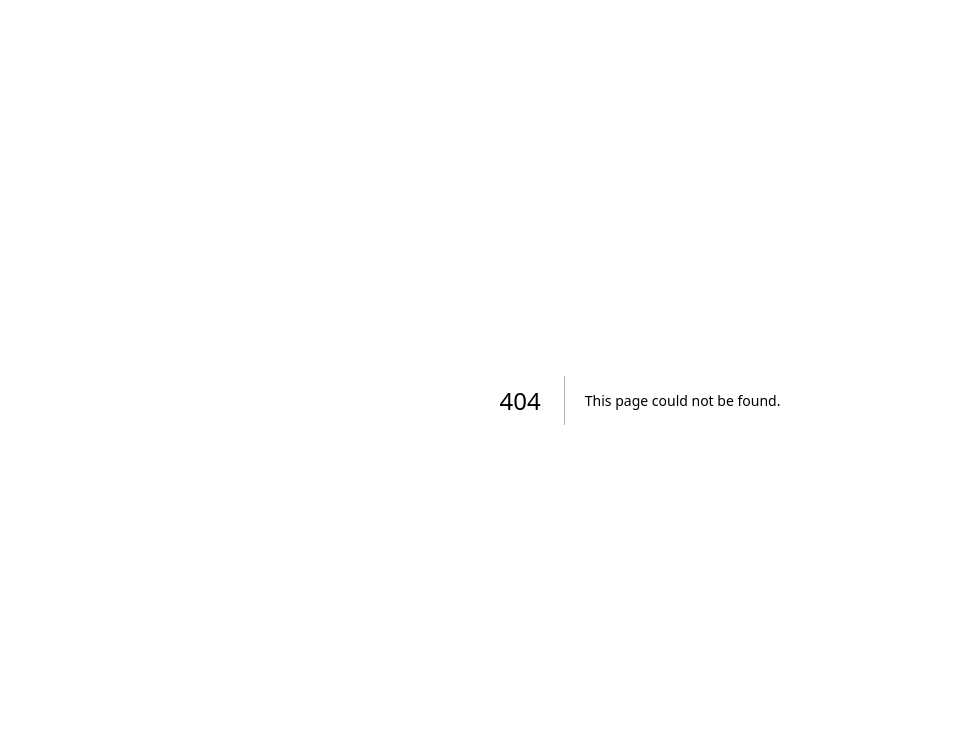
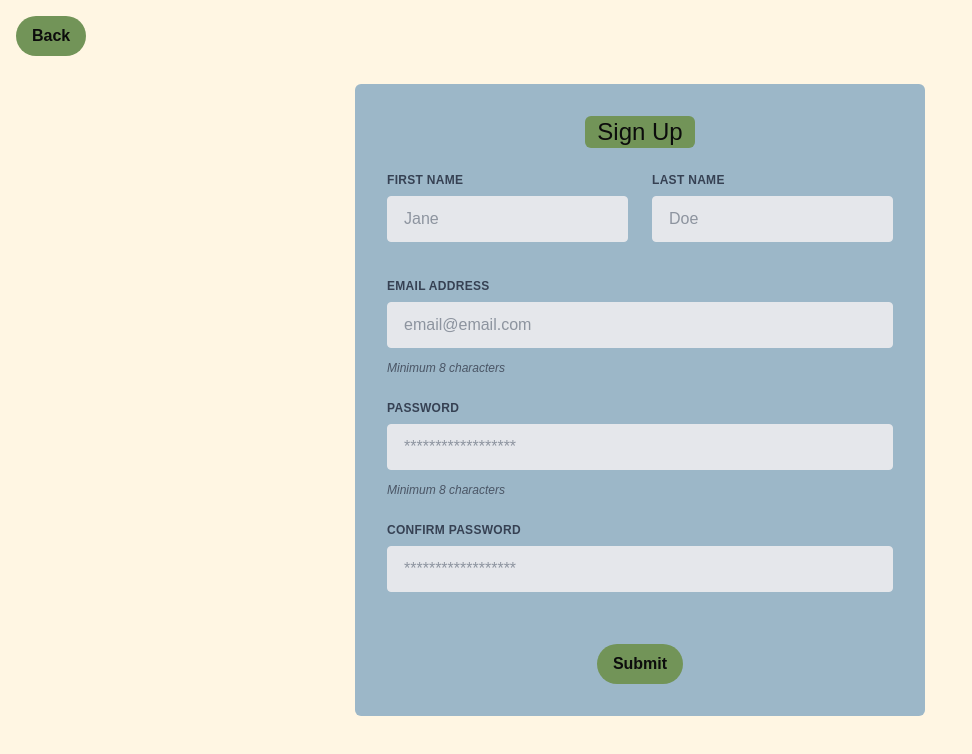
Before and after one commit to Kaytster/SoftwareEngineering-Project, a Next.js app: page /signup in a window 1280 px wide. Before the commit this address had no page. Shown: the top 754 px of the page, without its empty margins (0-972 px from the left). Built offline with nearby package versions, Linux system fonts and the light colour scheme.

Commit message:
added signup page

```diff
--- /dev/null
+++ b/src/app/signup/page.tsx
@@ -0,0 +1,70 @@
+"use client"
+import '../globals.css'
+import { useRouter } from 'next/navigation'
+export default function SignUp() {
+    const router = useRouter();
+        const backButton = () => {
+            router.push('/')
+        }
+  return (
+    <main className="flex justify-center items-center min-h-screen">
+        <button className="absolute top-4 left-4 bg-[#729458] hover:bg-[#B6D99B] text-[#0C0C0C] font-bold py-2 px-4 rounded-full" onClick={backButton}>
+            Back
+        </button>
+        <div className="flex flex-col items-center">
+            <div className="relative mx-auto bg-[#9CB7C8] rounded-md flex flex-col items-center p-8">
+                <div className='inline-block rounded-md bg-[#729458] text-[#0C0C0C] text-2xl px-3 mb-6'>Sign Up</div>
+
+                <form className="w-full max-w-lg">
+                    {/* NAME */}
+                    <div className="flex flex-wrap -mx-3 mb-6">
+                        <div className="w-full md:w-1/2 px-3 mb-6 md:mb-0">
+                            <label className="block uppercase tracking-wide text-gray-700 text-xs font-bold mb-2" >
+                                First Name
+                            </label>
+                            <input className="appearance-none block w-full bg-gray-200 text-gray-700 border border-gray-200 rounded py-3 px-4 mb-3 leading-tight focus:outline-none focus:bg-white" id="grid-first-name" type="text" placeholder="Jane" />
+                        </div>
+                        <div className="w-full md:w-1/2 px-3">
+                            <label className="block uppercase tracking-wide text-gray-700 text-xs font-bold mb-2" >
+                                Last Name
+                            </label>
+                        <input className="appearance-none block w-full bg-gray-200 text-gray-700 border border-gray-200 rounded py-3 px-4 leading-tight focus:outline-none focus:bg-white focus:border-gray-500" id="grid-last-name" type="text" placeholder="Doe" />
+                        </div>
+                    </div>
+                    <div className="flex flex-wrap -mx-3 mb-6">
+                        <div className="w-full px-3">
+                            <label className="block uppercase tracking-wide text-gray-700 text-xs font-bold mb-2">
+                                Email Address
+                            </label>
+                            <input className="appearance-none block w-full bg-gray-200 text-gray-700 border border-gray-200 rounded py-3 px-4 mb-3 leading-tight focus:outline-none focus:bg-white focus:border-gray-500" id="grid-password" type="password" placeholder="email@email.com" />
+                            <p className="text-gray-600 text-xs italic">Minimum 8 characters</p>
+                        </div>
+                    </div>
+                    <div className="flex flex-wrap -mx-3 mb-6">
+                        <div className="w-full px-3">
+                            <label className="block uppercase tracking-wide text-gray-700 text-xs font-bold mb-2">
+                                Password
+                            </label>
+                            <input className="appearance-none block w-full bg-gray-200 text-gray-700 border border-gray-200 rounded py-3 px-4 mb-3 leading-tight focus:outline-none focus:bg-white focus:border-gray-500" id="grid-password" type="password" placeholder="******************" />
+                            <p className="text-gray-600 text-xs italic">Minimum 8 characters</p>
+                        </div>
+                    </div>
+                    <div className="flex flex-wrap -mx-3 mb-6">
+                        <div className="w-full px-3">
+                            <label className="block uppercase tracking-wide text-gray-700 text-xs font-bold mb-2">
+                                Confirm Password
+                            </label>
+                            <input className="appearance-none block w-full bg-gray-200 text-gray-700 border border-gray-200 rounded py-3 px-4 mb-3 leading-tight focus:outline-none focus:bg-white focus:border-gray-500" id="grid-password" type="password" placeholder="******************" />
+                        </div>
+                    </div>
+                </form>
+
+                <button className=" mt-4 bg-[#729458] hover:bg-[#B6D99B] text-[#0C0C0C] font-bold py-2 px-4 rounded-full">
+                    Submit
+                </button>
+            </div>
+        </div>
+    </main>
+
+  )
+}
```
